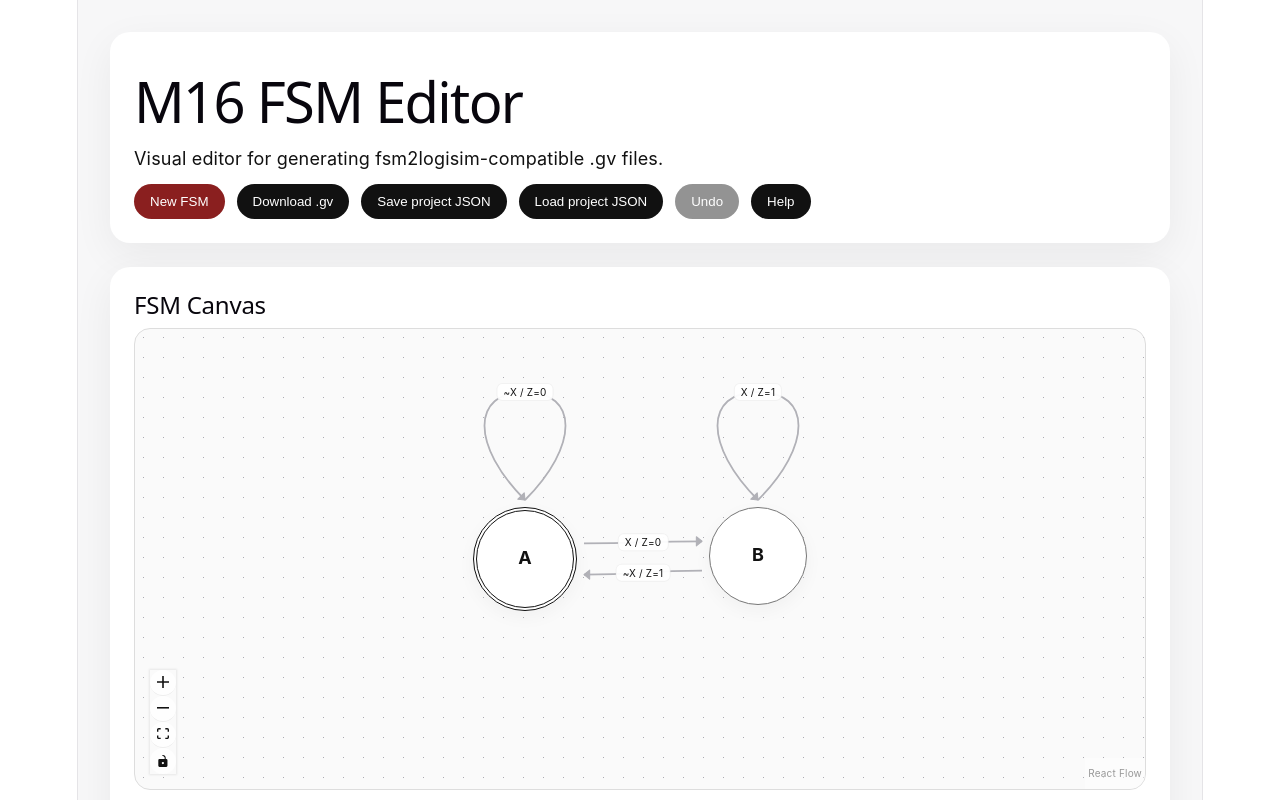
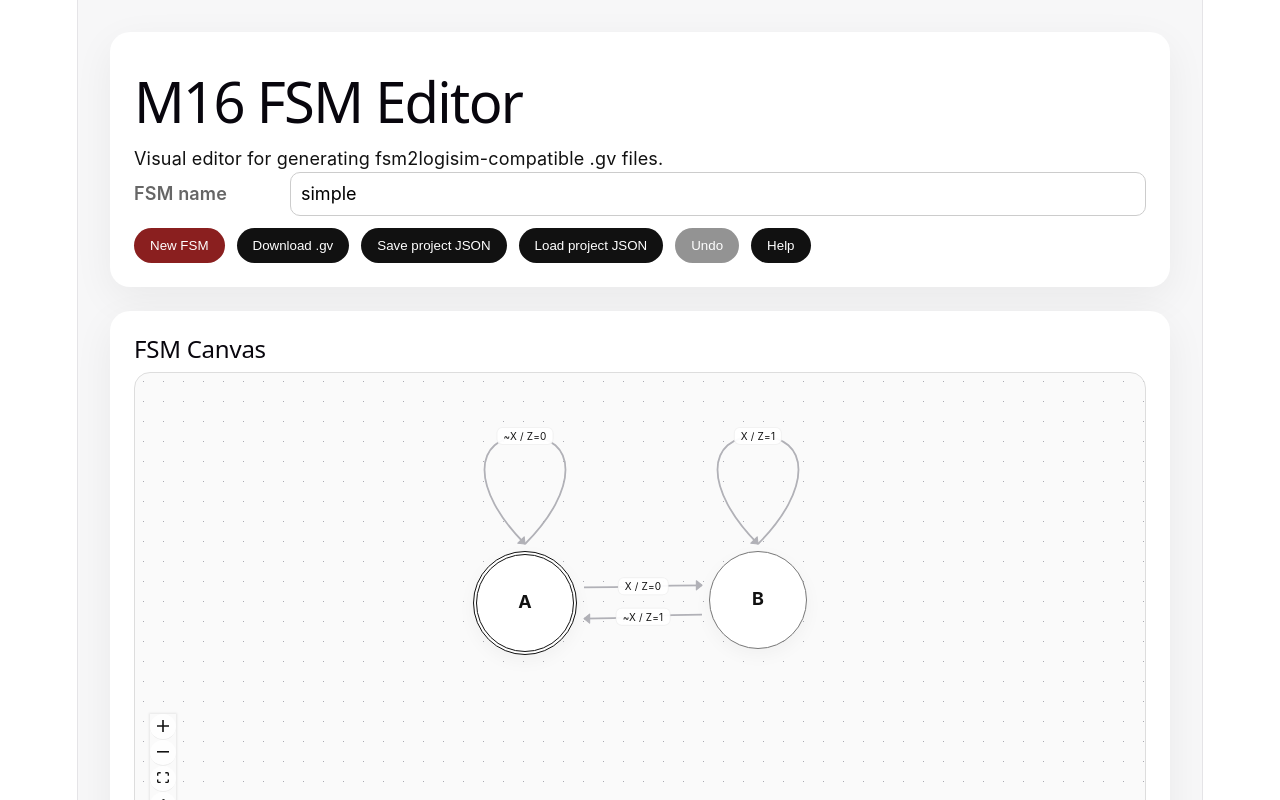
Before and after one commit to msrivastava/m16-fsm-editor, a React (Vite) app: page / in a window 1280 px wide. Shown: the top 800 px of the page. Built offline with nearby package versions, Linux system fonts and the light colour scheme.

Commit message:
Update App.tsx

```diff
--- a/src/App.tsx
+++ b/src/App.tsx
@@ -952,6 +952,18 @@ function FitViewOnInit() {
   }, [fitView]);
 
   return null;
+}
+
+function safeFileStem(name: string): string {
+  const cleaned = name.trim().replace(/[^A-Za-z0-9_-]+/g, '_');
+  return cleaned || 'fsm';
+}
+
+function updateFsmName(model: FsmModel, name: string): FsmModel {
+  return {
+    ...model,
+    name,
+  };
 }
 
 export default function App() {
@@ -1206,6 +1218,21 @@ export default function App() {
       <section className="panel">
         <h1>M16 FSM Editor</h1>
         <p>Visual editor for generating fsm2logisim-compatible .gv files.</p>
+
+        <div className="inspectorGrid">
+          <label className="fieldLabel" htmlFor="fsmNameInput">
+            FSM name
+          </label>
+          <input
+            id="fsmNameInput"
+            className="textInput"
+            value={model.name}
+            placeholder="my_fsm"
+            onChange={(e) => {
+              commitModel((current) => updateFsmName(current, e.target.value));
+            }}
+          />
+        </div>
 
         <div className="structureRow">
 
```
